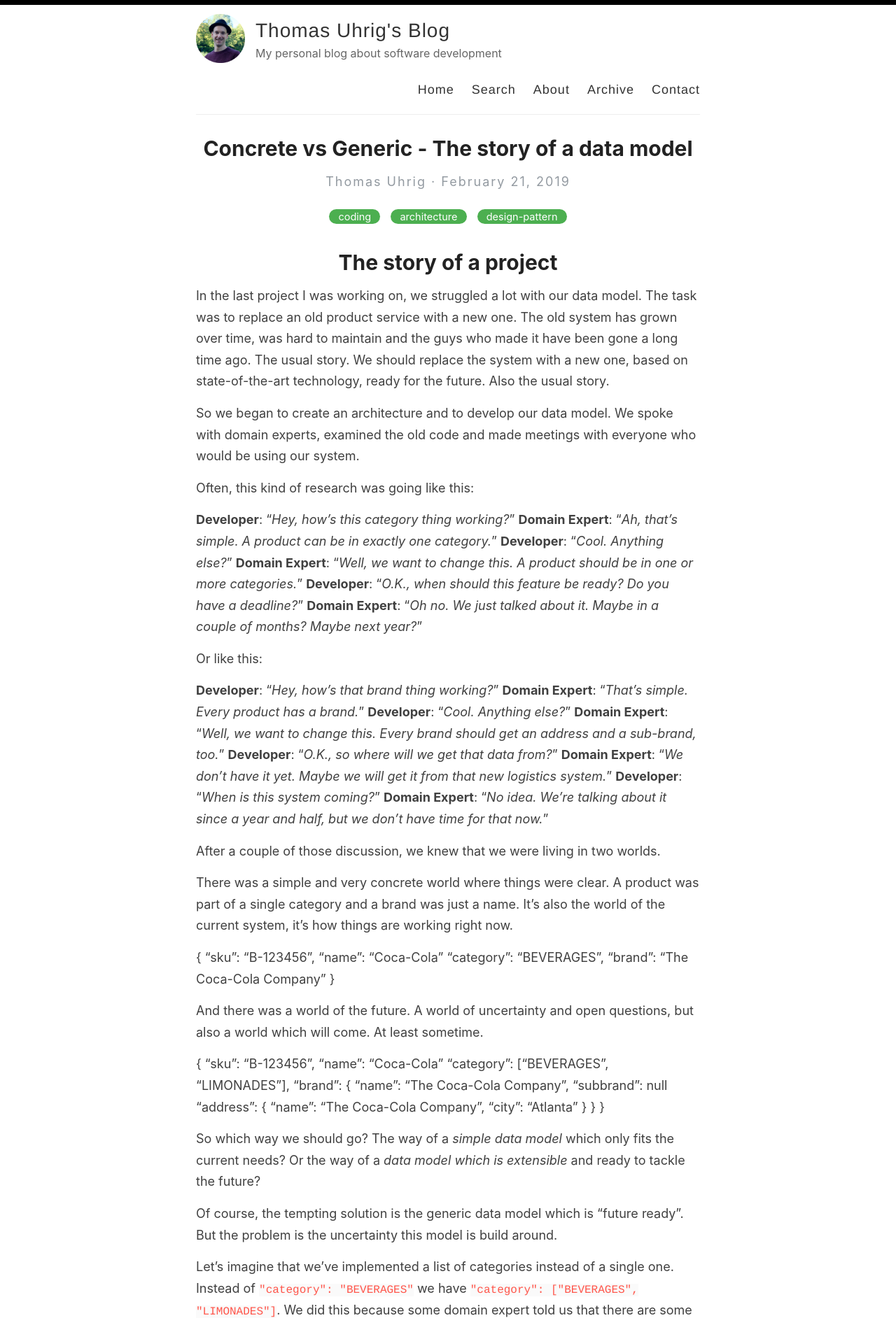
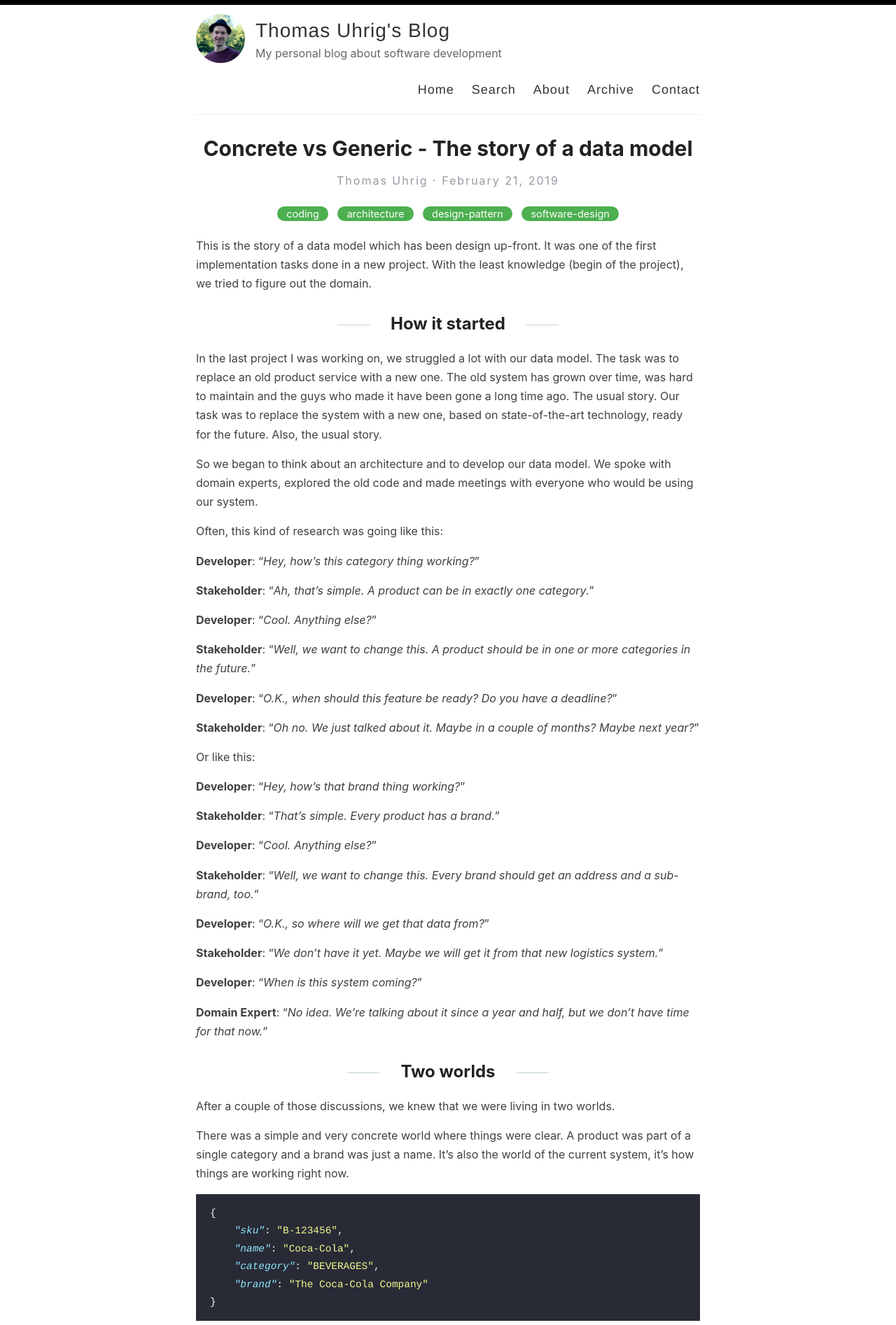
Before and after one commit to tuhrig/tuhrig.github.io, a Jekyll site: the page built from _posts/2019/2019-02-21-concrete-vs-generic-the-story-of-a-data-model.md, in a window 1280 px wide. Shown: the top 1894 px of the page at 70% size. Built offline with Jekyll 4.4.1, drawn with Linux system fonts in a browser that asks for light colours; some of the changed text lies outside the part shown.

Commit message:
Finished post from 2019-02-21

````diff
--- a/_posts/2019/2019-02-21-concrete-vs-generic-the-story-of-a-data-model.md
+++ b/_posts/2019/2019-02-21-concrete-vs-generic-the-story-of-a-data-model.md
@@ -6,79 +6,181 @@
   - "coding"
   - "architecture"
   - "design-pattern"
+  - "software-design"
 ---
 
-# The story of a project
+This is the story of a data model which has been design up-front.
+It was one of the first implementation tasks done in a new project.
+With the least knowledge (begin of the project), we tried to figure out the domain.
 
-In the last project I was working on, we struggled a lot with our data model. The task was to replace an old product service with a new one. The old system has grown over time, was hard to maintain and the guys who made it have been gone a long time ago. The usual story. We should replace the system with a new one, based on state-of-the-art technology, ready for the future. Also the usual story.
+## How it started
 
-So we began to create an architecture and to develop our data model. We spoke with domain experts, examined the old code and made meetings with everyone who would be using our system.
+In the last project I was working on, we struggled a lot with our data model.
+The task was to replace an old product service with a new one.
+The old system has grown over time, was hard to maintain and the guys who made it have been gone a long time ago.
+The usual story.
+Our task was to replace the system with a new one, based on state-of-the-art technology, ready for the future.
+Also, the usual story.
+
+So we began to think about an architecture and to develop our data model.
+We spoke with domain experts, explored the old code and made meetings with everyone who would be using our system.
 
 Often, this kind of research was going like this:
 
-**Developer**: "_Hey, how's this category thing working?_" **Domain Expert**: "_Ah, that's simple. A product can be in exactly one category._" **Developer**: "_Cool. Anything else?_" **Domain Expert**: "_Well, we want to change this. A product should be in one or more categories._" **Developer**: "_O.K., when should this feature be ready? Do you have a deadline?_" **Domain Expert**: "_Oh no. We just talked about it. Maybe in a couple of months? Maybe next year?_"
+**Developer**: "_Hey, how's this category thing working?_"
+
+**Stakeholder**: "_Ah, that's simple.
+A product can be in exactly one category._"
+
+**Developer**: "_Cool. Anything else?_"
+
+**Stakeholder**: "_Well, we want to change this. A product should be in one or more categories in the future._"
+
+**Developer**: "_O.K., when should this feature be ready? Do you have a deadline?_"
+
+**Stakeholder**: "_Oh no. We just talked about it. Maybe in a couple of months? Maybe next year?_"
 
 Or like this:
 
-**Developer**: "_Hey, how's that brand thing working?_" **Domain Expert**: "_That's simple. Every product has a brand._" **Developer**: "_Cool. Anything else?_" **Domain Expert**: "_Well, we want to change this. Every brand should get an address and a sub-brand, too._" **Developer**: "_O.K., so where will we get that data from?_" **Domain Expert**: "_We don't have it yet. Maybe we will get it from that new logistics system._" **Developer**: "_When is this system coming?_" **Domain Expert**: "_No idea. We're talking about it since a year and half, but we don't have time for that now._"
+**Developer**: "_Hey, how's that brand thing working?_"
 
-After a couple of those discussion, we knew that we were living in two worlds.
+**Stakeholder**: "_That's simple. Every product has a brand._"
 
-There was a simple and very concrete world where things were clear. A product was part of a single category and a brand was just a name. It's also the world of the current system, it's how things are working right now.
+**Developer**: "_Cool. Anything else?_"
 
+**Stakeholder**: "_Well, we want to change this.
+Every brand should get an address and a sub-brand, too._"
+
+**Developer**: "_O.K., so where will we get that data from?_"
+
+**Stakeholder**: "_We don't have it yet. Maybe we will get it from that new logistics system._"
+
+**Developer**: "_When is this system coming?_"
+
+**Domain Expert**: "_No idea. We're talking about it since a year and half, but we don't have time for that now._"
+
+## Two worlds
+
+After a couple of those discussions, we knew that we were living in two worlds.
+
+There was a simple and very concrete world where things were clear.
+A product was part of a single category and a brand was just a name.
+It's also the world of the current system, it's how things are working right now.
+
+```json
 {
-	"sku": "B-123456",
-	"name": "Coca-Cola"
-	"category": "BEVERAGES",
-	"brand": "The Coca-Cola Company"
+    "sku": "B-123456",
+    "name": "Coca-Cola",
+    "category": "BEVERAGES",
+    "brand": "The Coca-Cola Company"
 }
+```
 
-And there was a world of the future. A world of uncertainty and open questions, but also a world which will come. At least sometime.
+And there was a world of the future.
+A world of uncertainty and open questions, but also a world which will come.
+At least sometime.
 
+```json
 {
-	"sku": "B-123456",
-	"name": "Coca-Cola"
-	"category": \["BEVERAGES", "LIMONADES"\],
-	"brand": {
-		"name": "The Coca-Cola Company",
-		"subbrand": null
-		"address": {
-			"name": "The Coca-Cola Company",
-			"city": "Atlanta"
-		}
-	}
+    "sku": "B-123456",
+    "name": "Coca-Cola",
+    "category": ["BEVERAGES", "LIMONADES"],
+    "brand": {
+        "name": "The Coca-Cola Company",
+        "subbrand": null,
+        "address": {
+            "name": "The Coca-Cola Company",
+            "city": "Atlanta"
+        }
+    }
 }
+```
 
-So which way we should go? The way of a _simple data model_ which only fits the current needs? Or the way of a _data model which is extensible_ and ready to tackle the future?
+So which way we should go?
+The way of a _simple data model_ which only fits the current needs?
+Or the way of a _data model which is extensible_ and ready to tackle the future?
 
-Of course, the tempting solution is the generic data model which is "future ready". But the problem is the uncertainty this model is build around.
+## The future
 
-Let's imagine that we've implemented a list of categories instead of a single one. Instead of `"category": "BEVERAGES"` we have `"category": ["BEVERAGES", "LIMONADES"]`. We did this because some domain expert told us that there are some vague plans that a product should be in multiple categories. Good, problem solved.
+Of course, the tempting solution is the generic data model which is "future ready".
+But the problem is the uncertainty this model is build around.
 
-However, the problems arise when the first consumer starts using our new service. Remember, we are replacing an existing system!
+Let's imagine that we've implemented a list of categories instead of a single one.
+Instead of `"category": "BEVERAGES"` we have `"category": ["BEVERAGES", "LIMONADES"]`.
+We did this because some stakeholder told us that there are some vague plans that a product should be in multiple categories.
+Good, problem solved.
 
-**Consumer**: "_Hey, I just saw that you return a list of categories. The old system just gave us one! We cannot handle multiple categories._" **Developer**: "_Oh, no problem. There's only one. Just take the first one._"
+However, the problems arise when the first consumer starts using our new service.
+Remember, we are replacing an existing system!
 
-Well, that was a small problem. The bigger problem comes when it's really time for the new category structure:
+**Consumer**: "_Hey, I just saw that you return a list of categories.
+The old system just gave us one!
+We cannot handle multiple categories._"
 
-**Domain Expert**: "_Hey, do you remember when I told you that we are working on a new category structure?_" **Developer**: "_Yes, of course! We already implemented it!_" **Domain Expert**: "_We decided that every product must have a category tree now! Because some products can be in the main category as well as in of it's specialized children!_" **Developer**: "_A tree? You said it's a list? So we did... ah damn.. we change it..._"
+**Developer**: "_Oh, no problem. There's only one. Just take the first one._"
 
-And for the brand? Well, there's a similar story. Remember that the domain expert told us that the simple brand name (as it is in the current system) should be replaced with a more sophisticated brand object which includes an address and a sub-brand?
+Well, that was a small problem.
+The bigger problem comes when it's really time for the new category structure:
 
-**Domain Expert**: "_Hey, do you remember when I told you that we are working on better brand information? With an address and stuff?_" **Developer**: "_Yes, of course! We already implemented it!_" **Domain Expert**: "We have a brand service now! It takes care of all brand related stuff. You just need to send the brand ID! Isn't it great?" **Developer**: "_Brand ID? But we already implemented an address! So... well.. we change it..._"
+**Stakeholder**: "_Hey, do you remember when I told you that we are working on a new category structure?_"
 
-# So what's the problem?
+**Developer**: "_Yes, of course! We already implemented it!_"
 
-The actual problem is about anticipation. The domain expert wants to do a good job. So when asked by the developer, he not only presents facts, but also gives some vague outlooks on the future. The developer on the other side takes it for granted and wants to do a good job, too. He wants to be prepared and starts some really tough engineering. The software becomes complex, but someday it will payout! But when this day comes, requirements have changed and the sophisticated solution of the developer still doesn't fit. All the hard work, complex code and generic modelling has been for nothing.
+**Domain Expert**: "_We decided that every product must have a category tree now!
+Because some products can be in the main category as well as in of it's specialized children!_"
 
-So the domain expert anticipates that even uncertain information is important information. But this actually leads to weak and unclear requirements. The developer anticipates that he must address every scenario better now than later. This leads to over complicated software and abstractions.
+**Developer**: "_A tree? You said it's a list? So we did... ah damn... we change it..._"
 
-# Bottom line
+And for the brand?
+Well, there's a similar story.
+Remember that the domain expert told us that the simple brand name (as it is in the current system) should be replaced with a more sophisticated brand object which includes an address and a sub-brand?
 
-So what's the bottom line? Writing software which can never been changed? Of course not! Software will always change. Actually, it doesn't matter what the domain expert says. Even if he says that this particular business process will never change - it will! Software must always be written having the future changes in mind.
+**Domain Expert**: "_Hey, do you remember when I told you that we are working on better brand information?
+With an address and stuff?_"
 
-Writing changeable software means decoupling, because you cannot change a big ball of mud. Changeable software means writing tests, because you cannot change if you don't know if you break it. And changeable software means to keep things simple, because you cannot change something you don't understand.
+**Developer**: "_Yes, of course! We already implemented it!_"
 
-Having said this, keep your software simple and clean. As less abstraction and anticipation as possible. If you can change it, you can do it when it's time for.
+**Domain Expert**: "We have a brand service now!
+It takes care of all brand related stuff.
+You just need to send the brand ID!
+Isn't it great?"
 
-**Best regards,** Thomas
+**Developer**: "_Brand ID? But we already implemented an address! So... well... we change it..._"
+
+## So what's the problem?
+
+The actual problem is about anticipation and knowledge.
+The domain expert wants to do a good job.
+So when asked by the developer, he not only presents facts, but also gives some vague outlooks on the future.
+The developer on the other side takes it for granted and wants to do a good job, too.
+He wants to be prepared and starts engineering.
+The software becomes complex, but someday it will pay out!
+But when this day comes, requirements have changed and the sophisticated solution of the developer still doesn't fit.
+All the hard work, complex code and generic modelling has been for nothing.
+
+![](/images/2019/02/uncertainty_over_time.png)
+
+So the domain expert anticipates that even uncertain information is important information.
+But this actually leads to weak and unclear requirements.
+The developer anticipates that he must address every scenario better now than later.
+This leads to overcomplicated software and abstractions.
+
+## Bottom line
+
+So what's the bottom line?
+Writing software which can never been changed?
+Of course not!
+Software will always change.
+Actually, it doesn't matter what the domain expert says.
+Even if he says that this particular business process will never change - it will!
+Software must always be written having future changes in mind.
+
+- Writing changeable software means decoupling, because you cannot change a big ball of mud.
+- Changeable software means writing tests, because you cannot change if you don't know if you break it.
+- And changeable software means to keep things simple, because you cannot change something you don't understand.
+
+Having said this, keep your software simple and clean.
+As less abstraction and anticipation as possible.
+If you can change it, you can do it when it's time for.
+
+**Best regards,** Thomas.
--- a/assets/style.scss
+++ b/assets/style.scss
@@ -26,7 +26,7 @@
   color: #404040;
   line-height: 1.7;
   font-weight: 400;
-  font-size: 18px;
+  font-size: 16px;
   height: 100%;
 }
 
````
Also changed, not shown: _pages/contact.md (+8 -6 lines), _posts/2020/2020-01-16-my-logging-best-practices.md (+1 -0 lines), notes/FINISHED-LIST.md (+1 -1 lines), images/2019/02/uncertainty_over_time.png (added).
